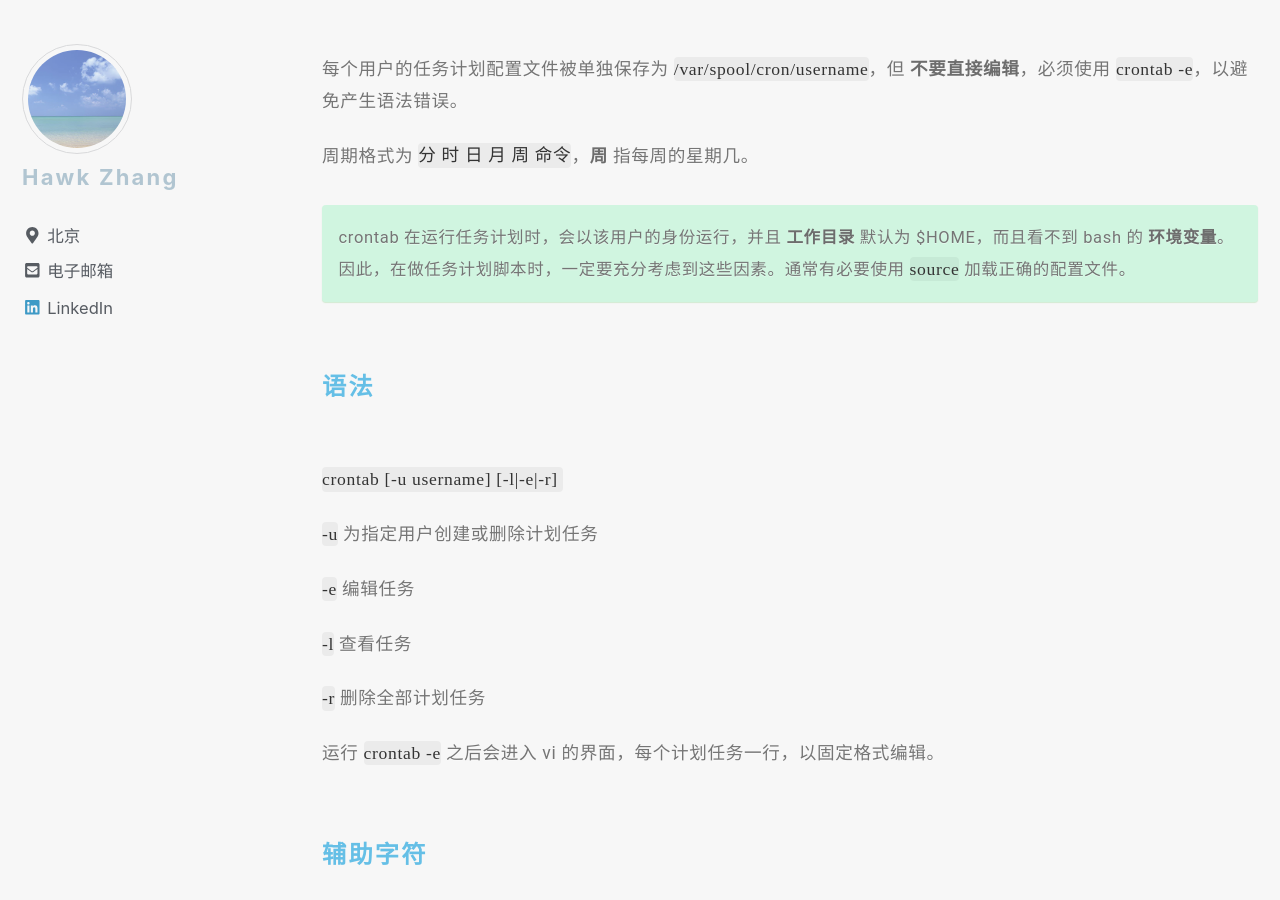
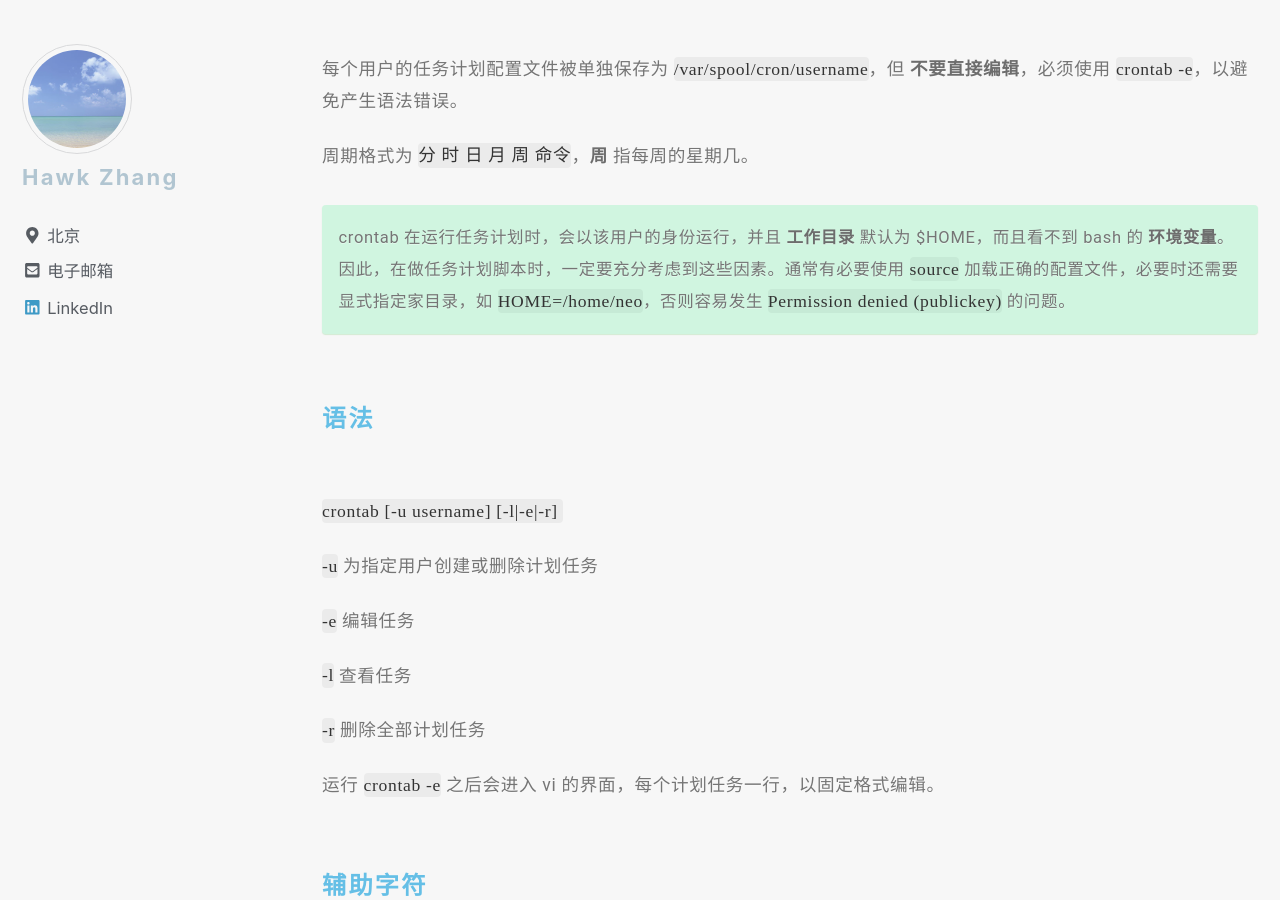
Before and after one commit to narru888/linotes_note, a Jekyll site: the page built from _posts/tools/2015-02-01-cron.md, in a window 1280 px wide and 900 px high, scrolled down 6868 px. Built offline with Jekyll 4.4.1, drawn with Linux system fonts in a browser that asks for light colours; nearby versions of some CDN libraries; a script that is not in the unit is left out; comment, search, counter and statistics services are not loaded.

Commit message:
update on 2018-08-05 16:52:01 CST

```diff
--- a/_posts/tools/2015-02-01-cron.md
+++ b/_posts/tools/2015-02-01-cron.md
@@ -273,7 +273,7 @@ CentOS 7 中的 cron 支持把所有任务计划文件保存在网络共享目
 
 周期格式为 `分 时 日 月 周 命令`，**周** 指每周的星期几。
 
-crontab 在运行任务计划时，会以该用户的身份运行，并且 **工作目录** 默认为 $HOME，而且看不到 bash 的 **环境变量**。因此，在做任务计划脚本时，一定要充分考虑到这些因素。通常有必要使用 `source` 加载正确的配置文件。
+crontab 在运行任务计划时，会以该用户的身份运行，并且 **工作目录** 默认为 $HOME，而且看不到 bash 的 **环境变量**。因此，在做任务计划脚本时，一定要充分考虑到这些因素。通常有必要使用 `source` 加载正确的配置文件，必要时还需要显式指定家目录，如 `HOME=/home/neo`，否则容易发生 `Permission denied (publickey)` 的问题。
 {: .notice--success}
 
 
```
Also changed, not shown: 1 other file.
